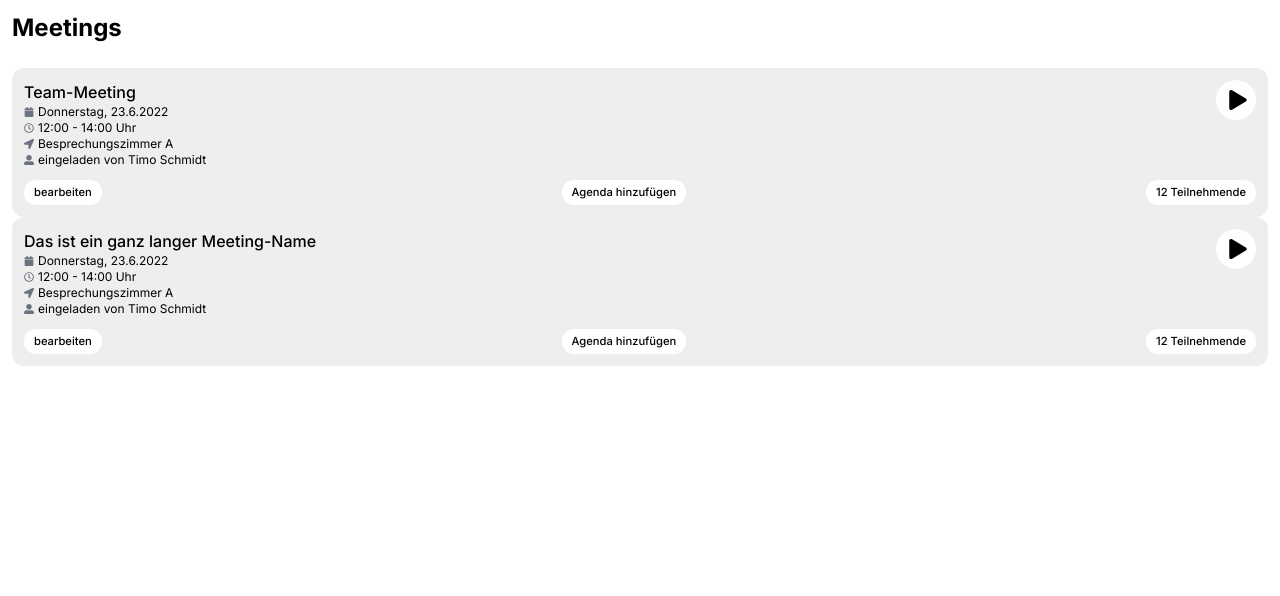
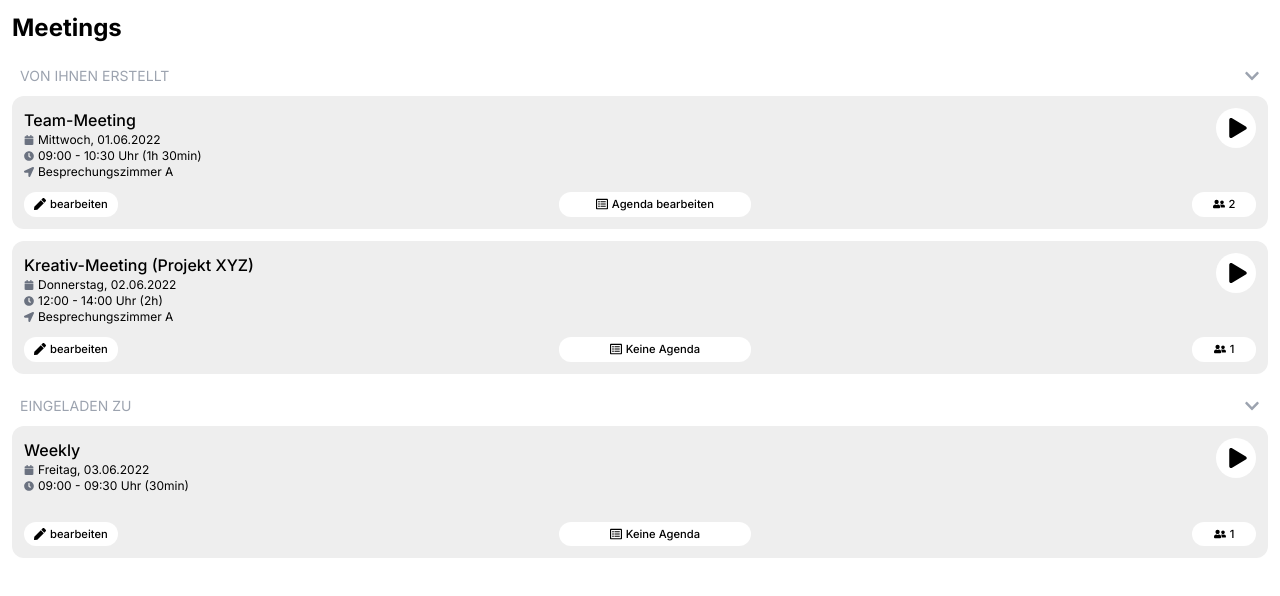
Before and after one commit to schmidt-timo/Meeting-Support-App, a Next.js app: page / in a window 1280 px wide. Shown: the top 596 px of the page. Built offline with nearby package versions, Linux system fonts and the light colour scheme.

Commit message:
Create components for overview page

```diff
--- /dev/null
+++ b/components/MeetingCategory/MeetingCategory.tsx
@@ -0,0 +1,27 @@
+import React from "react";
+import { FaChevronDown } from "react-icons/fa";
+
+type Props = {
+  title: string;
+  children: React.ReactNode;
+};
+
+const MeetingCategory = ({ title, children }: Props) => {
+  const [collapsed, setCollapsed] = React.useState<Boolean>(false);
+
+  return (
+    <div>
+      <div
+        className="accordion flex items-center justify-between mx-2 h-10 cursor-pointer transition duration-150 ease-in-out"
+        onClick={() => setCollapsed(!collapsed)}
+        role="button"
+      >
+        <p className="text-gray-400 uppercase text-sm">{title}</p>
+        <FaChevronDown className="text-gray-400" />
+      </div>
+      <div className={`space-y-3 ${collapsed && "hidden"}`}>{children}</div>
+    </div>
+  );
+};
+
+export default MeetingCategory;
--- a/components/MeetingInfoBox/MeetingInfoBox.tsx
+++ b/components/MeetingInfoBox/MeetingInfoBox.tsx
@@ -1,71 +1,125 @@
 import React from "react";
-import { FaCalendar, FaRegClock, FaUserAlt, FaLocationArrow, FaPlay } from "react-icons/fa";
-
-function formatDate(date: Date) {
-    const weekday = [
-        "Sonntag", "Montag", "Dienstag", "Mittwoch", "Donnerstag", "Freitag", "Samstag"
-    ]
-
-    return `${weekday[date.getDay()]}, ${date.toLocaleDateString("de-DE")}`
-
-}
+import {
+  FaCalendar,
+  FaClock,
+  FaUserAlt,
+  FaLocationArrow,
+  FaPlay,
+  FaUserFriends,
+  FaPen,
+  FaRegListAlt,
+} from "react-icons/fa";
+import {
+  formatAgendaText,
+  formatMeetingDate,
+  formatMeetingTime,
+  formatNumberOfParticipants,
+} from "../../utils/formatting";
+import { Meeting } from "../../utils/types";
 
 type MeetingInfoBoxButtonProps = {
-    children: React.ReactNode,
-}
+  symbol?: "EDIT" | "AGENDA" | "PARTICIPANTS";
+  color?: "RED" | "GREEN";
+  className?: string;
+  children: React.ReactNode;
+};
 
-const MeetingInfoBoxButton = ({children}: MeetingInfoBoxButtonProps) => {
+const MeetingInfoBoxButton = ({
+  children,
+  symbol,
+  color,
+  className,
+}: MeetingInfoBoxButtonProps) => {
   return (
-        <button className="font-medium rounded-xl px-2.5 py-1 bg-white hover:bg-gray-400" style={{ fontSize: "0.7em" }}>{children}</button>
-    )
-}
+    <button
+      className={`rounded-xl px-2.5 py-1 bg-white hover:bg-gray-300 min-w-xs max-w-xl
+      ${color === "GREEN" && "bg-green-300"}
+      ${color === "RED" && "bg-red-300"}
+      ${symbol && "flex items-center justify-center space-x-1"}
+      ${className}
+      `}
+    >
+      {symbol === "EDIT" && <FaPen className="h-3 w-3" />}
+      {symbol === "AGENDA" && <FaRegListAlt className="h-3 w-3" />}
+      {symbol === "PARTICIPANTS" && <FaUserFriends className="h-3 w-3" />}
+      <p className="font-medium truncate" style={{ fontSize: "0.7em" }}>
+        {children}
+      </p>
+    </button>
+  );
+};
 
 type InfoLineProps = {
-    symbol: "Date" | "Time" | "Source" | "Location",
-    children: React.ReactNode,
-}
+  symbol: "DATE" | "TIME" | "SOURCE" | "LOCATION";
+  children: React.ReactNode;
+};
 
-const InfoLine = ({
-    symbol, children
-}: InfoLineProps) => {
+const InfoLine = ({ symbol, children }: InfoLineProps) => {
   return (
     <span className="flex items-center space-x-1">
-            {symbol === "Date" && <FaCalendar className="h-2.5 w-2.5 text-gray-500" />}
-            {symbol === "Time" && <FaRegClock className="h-2.5 w-2.5 text-gray-500" />}
-            {symbol === "Source" && <FaUserAlt className="h-2.5 w-2.5 text-gray-500" />}
-            {symbol === "Location" && <FaLocationArrow className="h-2.5 w-2.5 text-gray-500" />}
+      {symbol === "DATE" && (
+        <FaCalendar className="h-2.5 w-2.5 text-gray-500" />
+      )}
+      {symbol === "TIME" && <FaClock className="h-2.5 w-2.5 text-gray-500" />}
+      {symbol === "SOURCE" && (
+        <FaUserAlt className="h-2.5 w-2.5 text-gray-500" />
+      )}
+      {symbol === "LOCATION" && (
+        <FaLocationArrow className="h-2.5 w-2.5 text-gray-500" />
+      )}
       <p className="text-xs">{children}</p>
     </span>
-    )
-}
+  );
+};
 
 type Props = {
-    meetingName: string,
-    meetingDate: Date,
-    meetingLocation?: string,
+  meeting: Meeting;
 };
 
-const MeetingInfoBox = ({
-    meetingName,
-    meetingDate
-}: Props) => {
+const MeetingInfoBox = ({ meeting }: Props) => {
+  const agendaIsAvailable = meeting.agenda && meeting.agenda.length > 1;
+
   return (
-        <div className="relative p-3 bg-gray-200 rounded-xl" style={{ backgroundColor: "#eee"} }>
-            <button className="absolute right-3 top-3 bg-white ml-0.5 p-2 pl-3 rounded-full h-10 w-10 flex items-center justify-center">
+    <div
+      className="relative p-3 bg-gray-200 rounded-xl"
+      style={{ backgroundColor: "#eee" }}
+    >
+      <button className="absolute right-3 top-3 bg-white ml-0.5 p-2 pl-3 rounded-full h-10 w-10 flex items-center justify-center hover:bg-gray-300">
         <FaPlay className="h-5 w-5" />
       </button>
-            <p className="font-medium truncate" style={{maxWidth: "80%"}}>{meetingName}</p>
-            <InfoLine symbol="Date">{formatDate(meetingDate)}</InfoLine>
-            <InfoLine symbol="Time">12:00 - 14:00 Uhr</InfoLine>
-            <InfoLine symbol="Location">Besprechungszimmer A</InfoLine>
-            <InfoLine symbol="Source">eingeladen von Timo Schmidt</InfoLine>
-            <div className="mt-3 flex flex-row justify-between">
-                <MeetingInfoBoxButton>bearbeiten</MeetingInfoBoxButton>
-                <MeetingInfoBoxButton>Agenda hinzufügen</MeetingInfoBoxButton>
-                <MeetingInfoBoxButton>12 Teilnehmende</MeetingInfoBoxButton>
+      <p className="font-medium truncate" style={{ maxWidth: "80%" }}>
+        {meeting.name}
+      </p>
+      <InfoLine symbol="DATE">{formatMeetingDate(meeting.startDate)}</InfoLine>
+      <InfoLine symbol="TIME">
+        {formatMeetingTime(meeting.startDate, meeting.endDate)}
+      </InfoLine>
+      {meeting.location ? (
+        <InfoLine symbol="LOCATION">Besprechungszimmer A</InfoLine>
+      ) : (
+        <div className="h-4" />
+      )}
+      <div className="mt-3 flex justify-between space-x-2">
+        <MeetingInfoBoxButton symbol="EDIT" className="min-w-sm">
+          bearbeiten
+        </MeetingInfoBoxButton>
+        {meeting.agenda && (
+          <MeetingInfoBoxButton
+            symbol="AGENDA"
+            color={agendaIsAvailable ? "GREEN" : "RED"}
+            className="w-full"
+          >
+            {formatAgendaText(meeting.agenda)}
+          </MeetingInfoBoxButton>
+        )}
+        {meeting.participants && (
+          <MeetingInfoBoxButton symbol="PARTICIPANTS">
+            {meeting.participants.length}
+          </MeetingInfoBoxButton>
+        )}
       </div>
     </div>
-    )
-}
+  );
+};
 
 export default MeetingInfoBox;
--- a/pages/index.tsx
+++ b/pages/index.tsx
@@ -1,25 +1,37 @@
-import type { NextPage } from 'next'
-import Head from 'next/head'
-import Image from 'next/image'
-import MeetingInfoBox from '../components/MeetingInfoBox/MeetingInfoBox'
-import styles from '../styles/Home.module.css'
+import type { NextPage } from "next";
+import MeetingCategory from "../components/MeetingCategory/MeetingCategory";
+import MeetingInfoBox from "../components/MeetingInfoBox/MeetingInfoBox";
+import { exampleMeetings } from "../utils/exampleData";
+
+// get all meetings
+const meetings = exampleMeetings;
 
 const Home: NextPage = () => {
+  // filter meetings
+  const createdByMe = meetings.filter(
+    (meeting) => meeting.createdBy === "timoschmidt"
+  );
+  const invited = meetings.filter(
+    (meetings) => meetings.createdBy !== "timoschmidt"
+  );
+
   return (
     <>
       <h1 className="p-3 font-bold text-2xl">Meetings</h1>
-      <div className="p-3">
-        <MeetingInfoBox
-          meetingName='Team-Meeting'
-          meetingDate={new Date()}
-        />
-        <MeetingInfoBox
-          meetingName='Das ist ein ganz langer Meeting-Name'
-          meetingDate={new Date()}
-        />
+      <div className="px-3 space-y-3">
+        <MeetingCategory title="Von Ihnen erstellt">
+          {createdByMe.map((m) => (
+            <MeetingInfoBox meeting={m} />
+          ))}
+        </MeetingCategory>
+        <MeetingCategory title="Eingeladen zu">
+          {invited.map((m) => (
+            <MeetingInfoBox meeting={m} />
+          ))}
+        </MeetingCategory>
       </div>
     </>
-  )
-}
+  );
+};
 
-export default Home
+export default Home;
--- a/tailwind.config.js
+++ b/tailwind.config.js
@@ -6,6 +6,13 @@ module.exports = {
   ],
   theme: {
     extend: {},
+    minWidth: {
+      xs: "4rem",
+      sm: "6rem",
+    },
+    maxWidth: {
+      xl: "12rem",
+    },
   },
   plugins: [],
 };
--- /dev/null
+++ b/utils/exampleData.ts
@@ -0,0 +1,69 @@
+import { Meeting } from "./types";
+
+export const exampleMeeting1: Meeting = {
+  id: "example-meeting-1",
+  createdBy: "timoschmidt",
+  name: "Team-Meeting",
+  startDate: new Date("June 1, 2022, 09:00:00"),
+  endDate: new Date("June 1, 2022, 10:30:00"),
+  location: "Besprechungsraum A",
+  agenda: [
+    {
+      title: "1. Tagespunkt",
+      description: "Beschreibung für den ersten Tagespunkt",
+      duration: 15,
+    },
+    {
+      title: "2. Tagespunkt",
+      description: "Beschreibung für den zweiten Tagespunkt",
+      duration: 30,
+    },
+  ],
+  participants: [
+    {
+      name: "Max Mustermann",
+      email: "maxmustermann@email.com",
+    },
+    {
+      name: "Erika Mustermann",
+      email: "erikamustermann@email.com",
+    },
+  ],
+};
+
+export const exampleMeeting2: Meeting = {
+  id: "example-meeting-2",
+  createdBy: "timoschmidt",
+  name: "Kreativ-Meeting (Projekt XYZ)",
+  startDate: new Date("June 2, 2022, 12:00:00"),
+  endDate: new Date("June 2, 2022, 14:00:00"),
+  agenda: [],
+  participants: [
+    {
+      name: "Max Mustermann",
+      email: "maxmustermann@email.com",
+    },
+  ],
+  location: "Besprechungsraum B",
+};
+
+export const exampleMeeting3: Meeting = {
+  id: "example-meeting-1",
+  createdBy: "maxmustermann",
+  name: "Weekly",
+  startDate: new Date("June 3, 2022, 09:00:00"),
+  endDate: new Date("June 3, 2022, 09:30:00"),
+  agenda: [],
+  participants: [
+    {
+      name: "Max Mustermann",
+      email: "maxmustermann@email.com",
+    },
+  ],
+};
+
+export const exampleMeetings: Meeting[] = [
+  exampleMeeting1,
+  exampleMeeting2,
+  exampleMeeting3,
+];
--- /dev/null
+++ b/utils/formatting.ts
@@ -0,0 +1,59 @@
+import { MeetingAgendaItem, MeetingParticipant } from "./types";
+
+// Format Date to "Weekday, XX.XX.XXXX"
+export function formatMeetingDate(date: Date) {
+  const weekday = [
+    "Sonntag",
+    "Montag",
+    "Dienstag",
+    "Mittwoch",
+    "Donnerstag",
+    "Freitag",
+    "Samstag",
+  ];
+
+  return `${weekday[date.getDay()]}, ${date.toLocaleDateString("de-DE", {
+    year: "numeric",
+    month: "2-digit",
+    day: "2-digit",
+  })}`;
+}
+
+function formatMeetingDuration(duration: number) {
+  const minutes = Math.floor(duration / 1000 / 60);
+  const hours = Math.floor(minutes / 60);
+  const remainingMinutes = minutes - hours * 60;
+
+  if (hours < 1) {
+    return `${minutes}min`;
+  } else if (remainingMinutes === 0) {
+    return `${hours}h`;
+  } else {
+    return `${hours}h ${remainingMinutes}min`;
+  }
+}
+
+// Format Meeting Time to "XX:XX - XX:XX Uhr"
+export function formatMeetingTime(startDate: Date, endDate: Date) {
+  const durationInMilliseconds = Math.abs(
+    startDate.getTime() - endDate.getTime()
+  );
+
+  return `${startDate.toLocaleTimeString("de-DE", {
+    hour: "2-digit",
+    minute: "2-digit",
+  })} - ${endDate.toLocaleTimeString("de-DE", {
+    hour: "2-digit",
+    minute: "2-digit",
+  })} Uhr (${formatMeetingDuration(durationInMilliseconds)})`;
+}
+
+export function formatNumberOfParticipants(participants: MeetingParticipant[]) {
+  return participants.length === 1
+    ? `${participants.length} Teilnehmende/r`
+    : `${participants.length} Teilnehmende`;
+}
+
+export function formatAgendaText(agendaItems: MeetingAgendaItem[]) {
+  return agendaItems.length === 0 ? "Keine Agenda" : "Agenda bearbeiten";
+}
--- /dev/null
+++ b/utils/types.ts
@@ -0,0 +1,22 @@
+export type MeetingAgendaItem = {
+  title: string;
+  description?: string;
+  duration?: number;
+};
+
+export type MeetingParticipant = {
+  name: string;
+  email: string;
+};
+
+export type Meeting = {
+  id: string; // meeting ID
+  createdBy: string; // user ID
+  // passcode: string
+  name: string;
+  startDate: Date;
+  endDate: Date;
+  location?: string;
+  agenda?: MeetingAgendaItem[];
+  participants?: MeetingParticipant[];
+};
```
Also changed, not shown: styles/globals.css (line endings or trailing spaces). Lines whose indentation alone changed are shown as unchanged.
